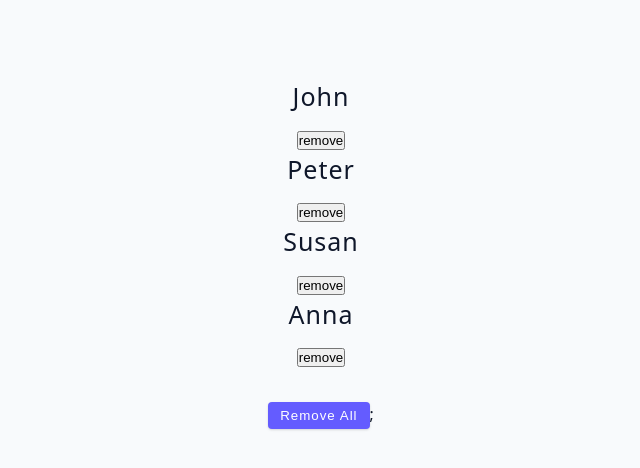
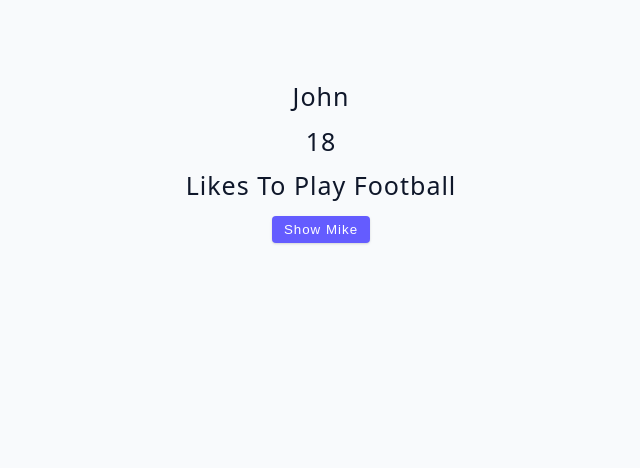
Before and after one commit to Mastermind-code/Advanced-react, a React (Vite) app: page / in a window 1280 px wide. Shown: the top 468 px of the page, without its empty margins (319-959 px from the left). Built offline with nearby package versions, Linux system fonts and the light colour scheme.

Commit message:
useStateObject

```diff
--- a/src/App.jsx
+++ b/src/App.jsx
@@ -1,10 +1,9 @@
-import ErrorExample from "./components/01-useState/ErrorExample";
-import UseStateArray from "./components/01-useState/UseStateArray";
+import UseStateObject from "./components/01-useState/UseStateObject";
 
 function App() {
   return (
     <div className="container">
-      <UseStateArray />
+      <UseStateObject />
     </div>
   );
 }
--- a/src/components/01-useState/UseStateArray.jsx
+++ b/src/components/01-useState/UseStateArray.jsx
@@ -22,7 +22,7 @@ const UseStateArray = () => {
             <button
               type="button"
               onClick={() => {
-                removeItem(id);
+                removeItems(id);
               }}
             >
               remove
--- /dev/null
+++ b/src/components/01-useState/UseStateObject.jsx
@@ -0,0 +1,25 @@
+import { useState } from "react";
+
+const UseStateObject = () => {
+  const [person, setPerson] = useState({
+    name: "john",
+    age: 18,
+    hobby: "likes to play football",
+  });
+
+  const newPerson = () => {
+    setPerson({ name: "mike", age: 28, hobby: "like hill racing" });
+  };
+  return (
+    <>
+      <h4>{person.name}</h4>
+      <h4>{person.age}</h4>
+      <h4>{person.hobby}</h4>
+      <button type="button" className="btn" onClick={newPerson}>
+        show mike
+      </button>
+    </>
+  );
+};
+
+export default UseStateObject;
```
Also changed, not shown: src/components/01-useState/04-useState-object.jsx (deleted, +0 -7 lines).
